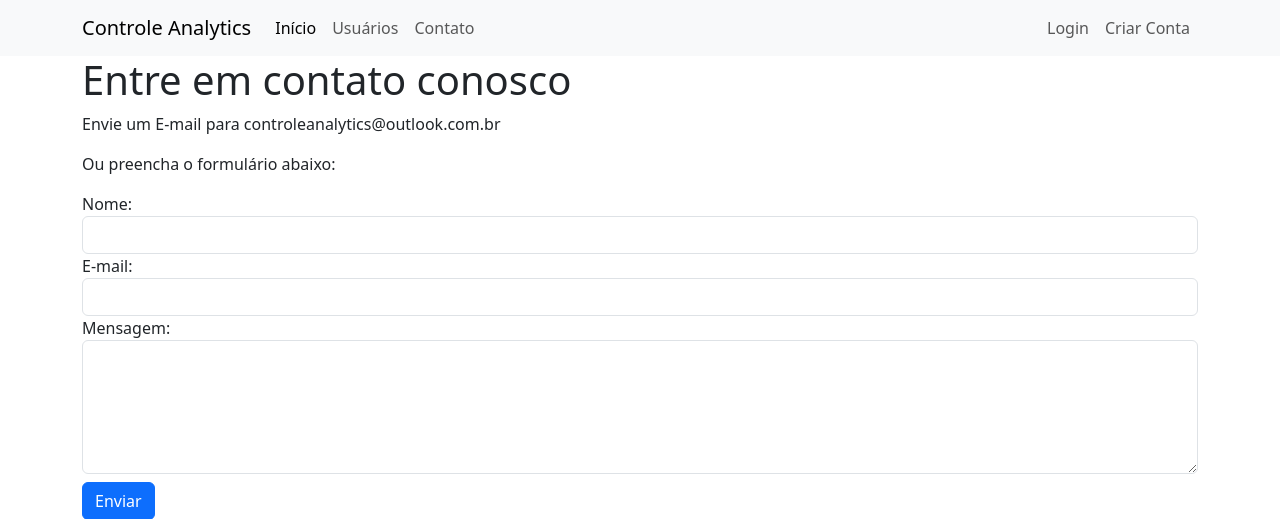
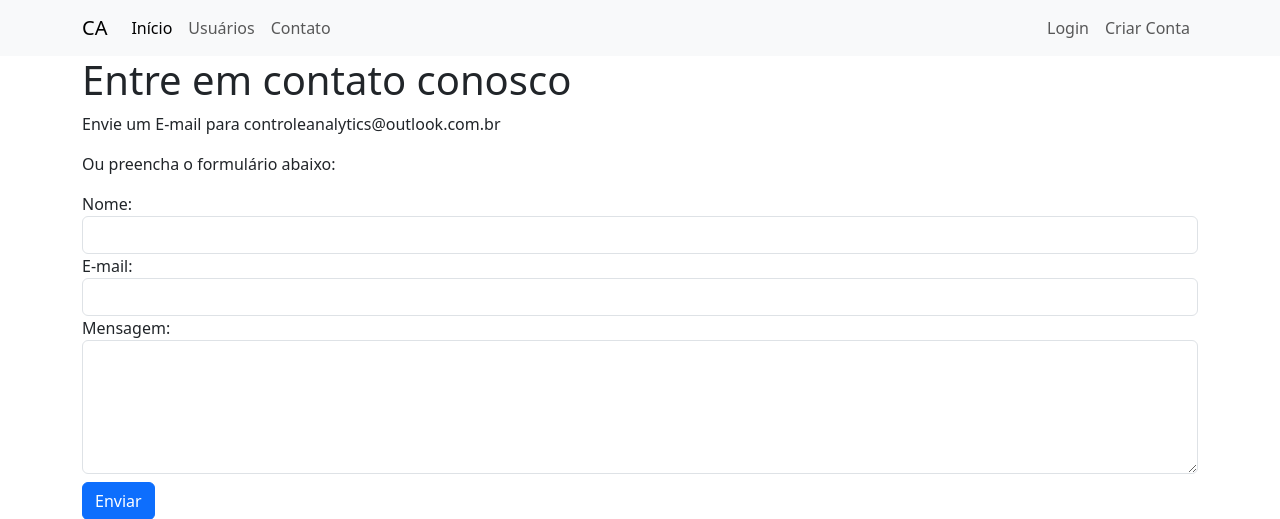
Before and after one commit to Moraes2105/forum-aula, a Flask app: page /contato in a window 1280 px wide. Shown: the top 519 px of the page. Run offline with Flask 3, Linux system fonts and the light colour scheme.

Commit message:
Update navbar.html

```diff
--- a/Site_CA/templates/navbar.html
+++ b/Site_CA/templates/navbar.html
@@ -1,6 +1,6 @@
 <nav class="navbar navbar-expand-lg bg-body-tertiary">
     <div class="container-fluid container">
-      <a class="navbar-brand" href="{{ url_for('home') }}">Controle Analytics</a>
+      <a class="navbar-brand" href="{{ url_for('home') }}">CA</a>
       <div class="collapse navbar-collapse" id="navbarSupportedContent">
         <ul class="navbar-nav me-auto mb-2 mb-lg-0">
           <li class="nav-item">
```
